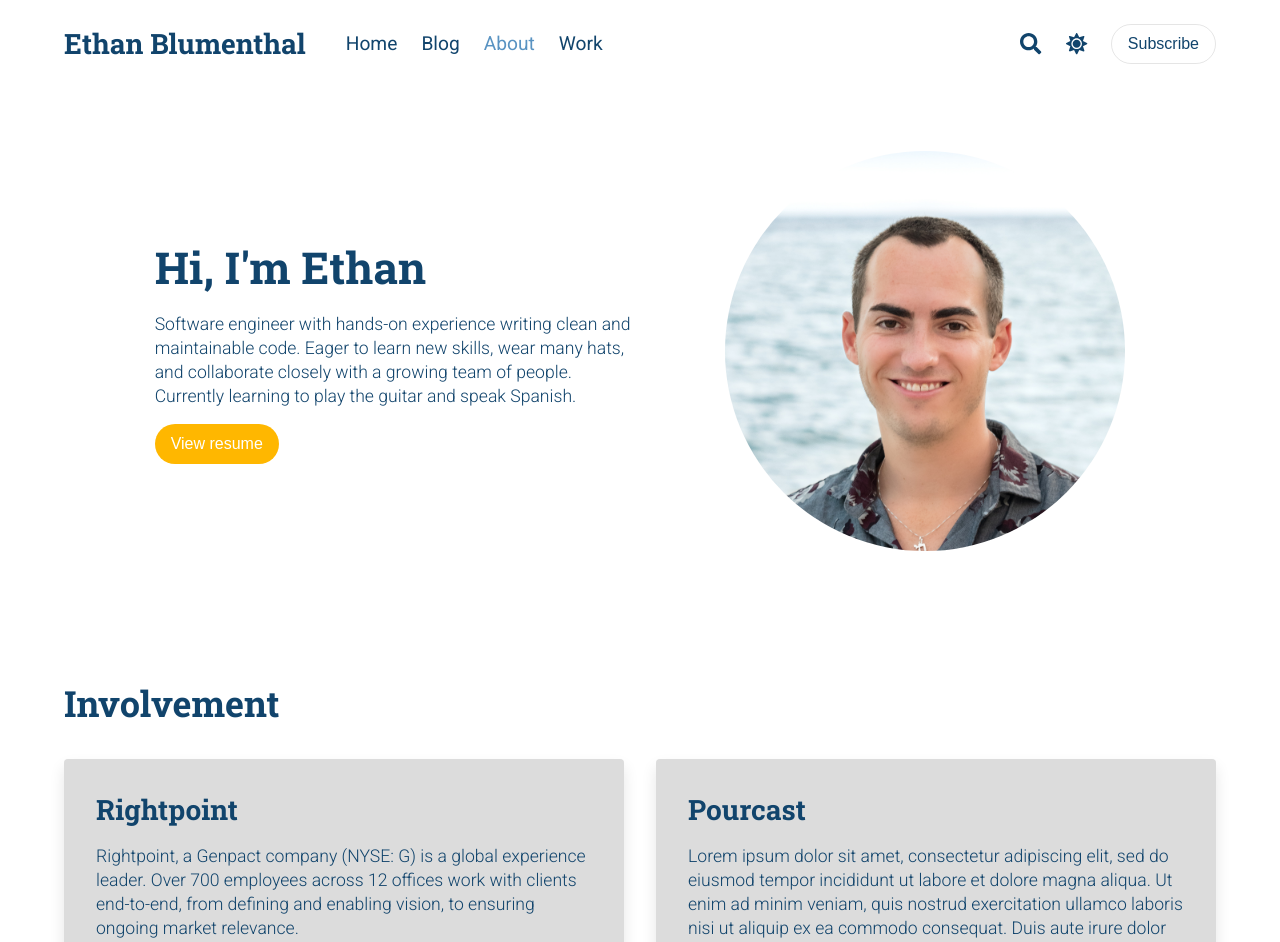
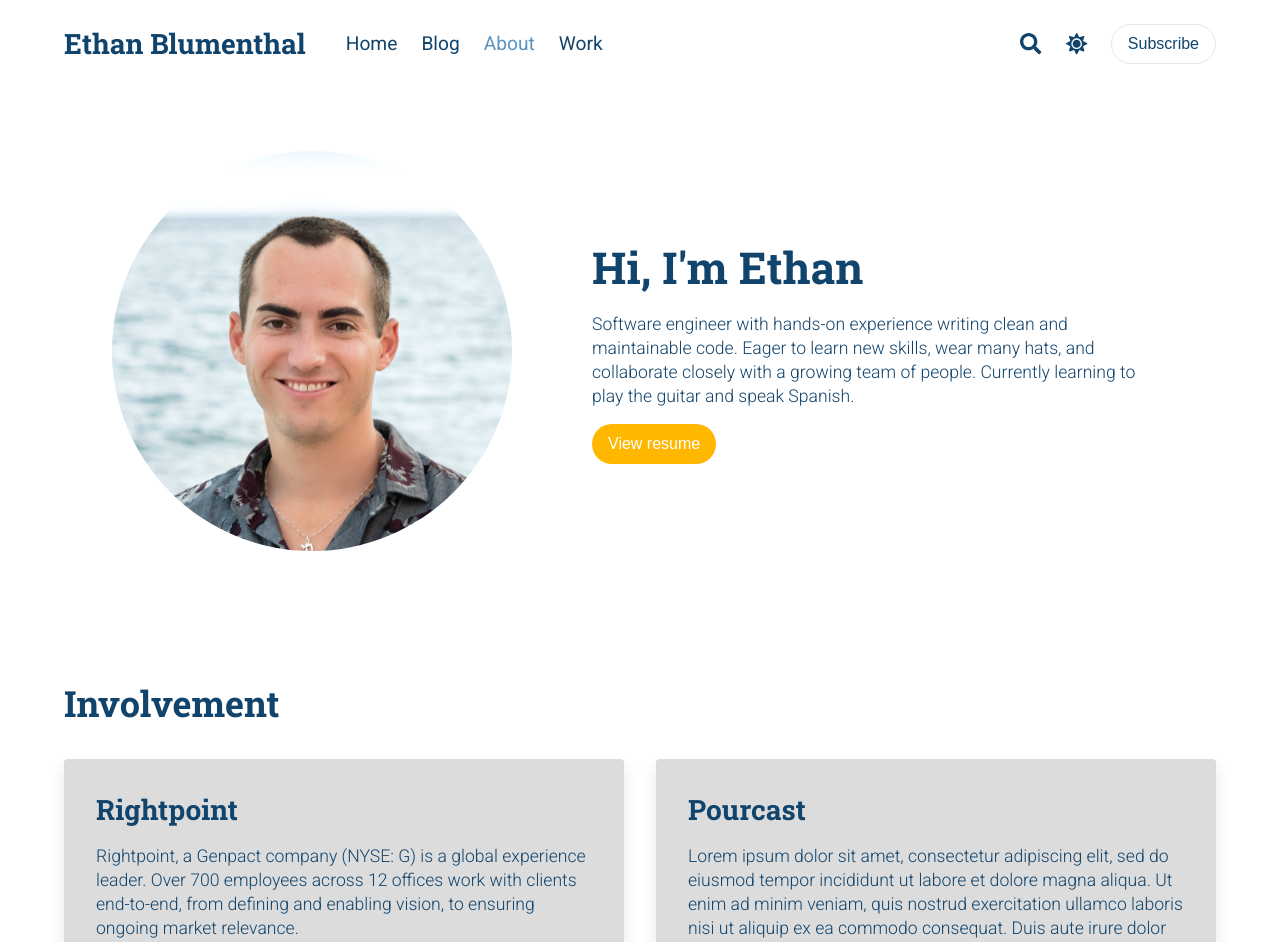
Before and after one commit to ethanblumenthal/personal-website, a Next.js app: page /about in a window 1280 px wide. Shown: the top 942 px of the page. Built offline with nearby package versions, Linux system fonts and the light colour scheme; no server answers.

Commit message:
Added responsive styles.

```diff
--- a/components/bio.tsx
+++ b/components/bio.tsx
@@ -1,8 +1,10 @@
 import {
   BackgroundContainer,
   ContentContainer,
+  DesktopWrapper,
   FlexEvenlyContainer,
-  HeaderContent,
+  MainContent,
+  MobileWrapper,
 } from '../elements/containers';
 import { PageHeader, Text } from '../elements/text';
 import { Button } from '../elements/buttons';
@@ -13,7 +15,9 @@ const Bio = () => (
   <BackgroundContainer>
     <ContentContainer>
       <FlexEvenlyContainer>
-        <HeaderContent>
+        <RoundImage src={BIO.image} alt={BIO.title} width={400} height={400} />
+
+        <MainContent isOnRight>
           <PageHeader>{BIO.title}</PageHeader>
           <Text style={{ margin: '1rem 0' }}>{BIO.description}</Text>
           <a
@@ -22,8 +26,7 @@ const Bio = () => (
           >
             <Button>View resume</Button>
           </a>
-        </HeaderContent>
-        <RoundImage src={BIO.image} alt={BIO.title} width={400} height={400} />
+        </MainContent>
       </FlexEvenlyContainer>
     </ContentContainer>
   </BackgroundContainer>
--- a/components/logo.tsx
+++ b/components/logo.tsx
@@ -5,7 +5,7 @@ import {
   BackgroundContainer,
   ContentContainer,
   FlexEvenlyContainer,
-  HeaderContent,
+  MainContent,
 } from '../elements/containers';
 import { PageHeader, Text } from '../elements/text';
 import { Button } from '../elements/buttons';
@@ -17,13 +17,13 @@ const Logo = () => (
       <FlexEvenlyContainer>
         <Image src={LOGO.image} alt={'Ethan Blumenthal'} width={400} height={400} />
 
-        <HeaderContent>
+        <MainContent>
           <PageHeader>{LOGO.title}</PageHeader>
           <Text style={{ margin: '1rem 0' }}>{LOGO.description}</Text>
           <Link href="/about">
             <Button>Learn more</Button>
           </Link>
-        </HeaderContent>
+        </MainContent>
       </FlexEvenlyContainer>
     </ContentContainer>
   </BackgroundContainer>
--- a/elements/buttons.tsx
+++ b/elements/buttons.tsx
@@ -1,4 +1,5 @@
 import styled from 'styled-components';
+import { devices } from '../utils';
 
 export const Button = styled.button`
   height: 2.5rem;
@@ -46,8 +47,8 @@ export const ThinButton = styled.button`
   border: none;
   outline: none;
   padding: 0 0.9rem;
+  margin: 0 0.5rem 0.5rem 0;
   transition: ${({ theme }) => theme.transitions.ease};
-  margin-right: 0.5rem;
 
   &:hover {
     background-color: ${({ theme }) => theme.colors.tertiery};
--- a/elements/cards.tsx
+++ b/elements/cards.tsx
@@ -1,4 +1,5 @@
 import styled from 'styled-components';
+import { devices } from '../utils';
 
 export const Card = styled.div`
   position: relative;
@@ -31,12 +32,17 @@ export const SkillCard = styled(Card)`
 `;
 
 export const ImageCard = styled(Card)`
-  height: 35rem;
   padding: 0;
+
+  @media ${devices.tablet} {
+    min-height: 35rem;
+  }
 `;
 
 export const BaseCard = styled(Card)`
-  height: 16rem;
+  @media ${devices.tablet} {
+    min-height: 16rem;
+  }
 `;
 
 export const SmallCard = styled(Card)`
--- a/elements/containers.tsx
+++ b/elements/containers.tsx
@@ -31,12 +31,12 @@ export const ContentContainer = styled.div`
   margin: 0 auto;
 `;
 
-export const HeaderContent = styled.div`
+export const MainContent = styled.div`
   margin: 2rem 0 0 0;
 
   @media ${devices.tablet} {
-    max-width: 30rem;
-    margin: 0;
+    max-width: 50%;
+    margin: ${({ isOnRight }) => (isOnRight ? '0 0 0 2rem' : '0 2rem 0 0')};
   }
 `;
 
@@ -45,6 +45,10 @@ export const FlexContainer = styled.div`
   justify-content: space-between;
   align-items: center;
   flex-wrap: wrap;
+
+  @media ${devices.tablet} {
+    flex-wrap: nowrap;
+  }
 `;
 
 export const FlexCenterContainer = styled(FlexContainer)`
@@ -98,6 +102,7 @@ export const ModalContainer = styled.div`
   width: ${({ small }) => (small ? '20rem' : '30rem')};
   position: absolute;
   top: calc(50% - 10rem);
+  left: ${({ small }) => (small ? 'calc(50% - 10rem)' : 'calc(50% - 15rem)')};
   background-color: ${({ theme }) => theme.colors.background};
   border-radius: 10px;
   border: 1px solid rgba(0, 0, 0, 0.3);
@@ -105,10 +110,6 @@ export const ModalContainer = styled.div`
   padding: 2rem;
   z-index: 999;
   text-align: center;
-
-  @media ${devices.tablet} {
-    left: ${({ small }) => (small ? 'calc(50% - 10rem)' : 'calc(50% - 15rem)')};
-  }
 `;
 
 export const BackdropContainer = styled.div`
```
Also changed, not shown: components/projects.tsx (+16 -21 lines), pages/blog/index.tsx (+8 -6 lines).
